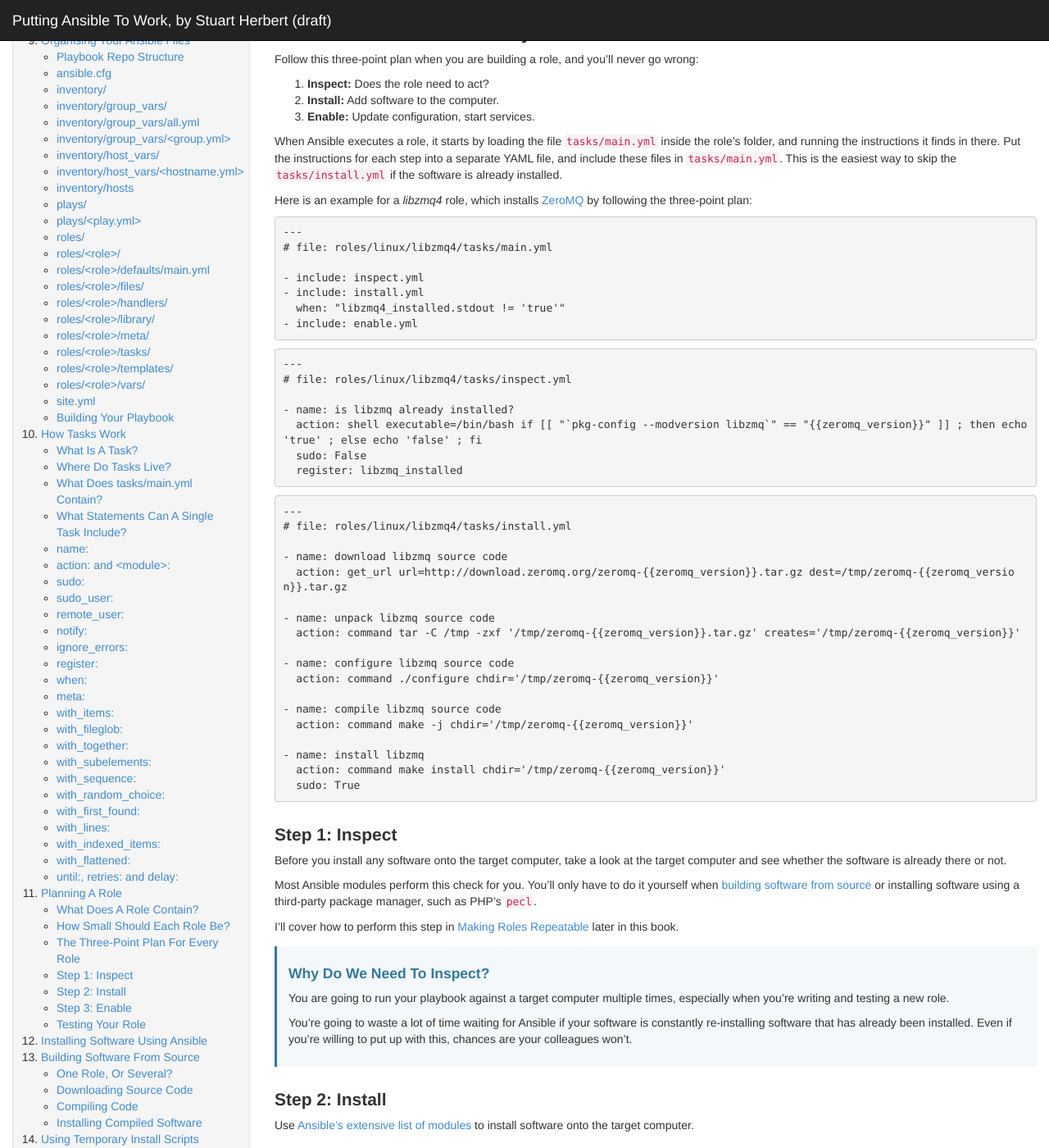
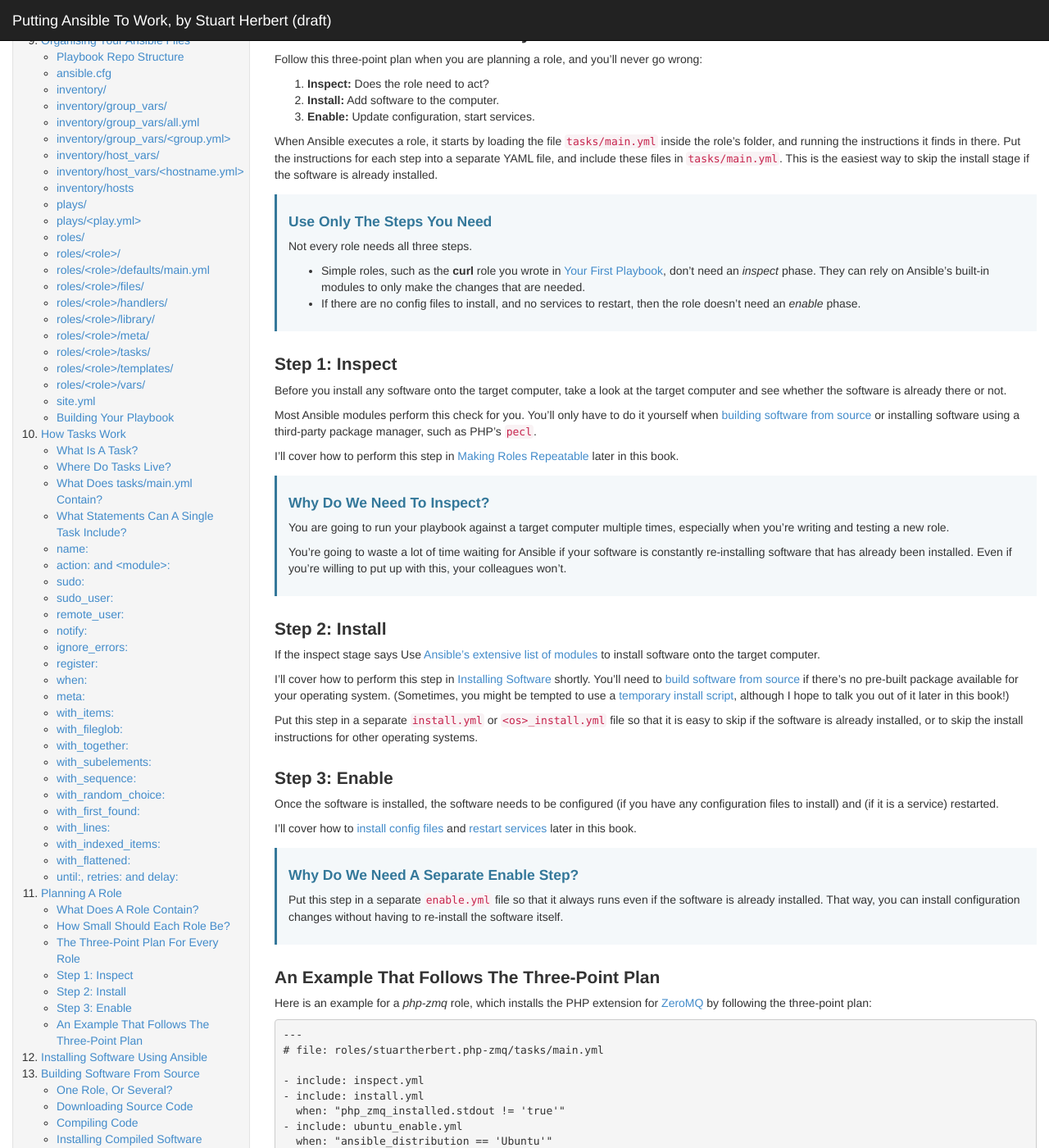
Before and after one commit to stuartherbert/putting-ansible-to-work, a Jekyll site: the page built from planning-a-role.md, in a window 1280 px wide and 1400 px high, scrolled down 1190 px. Shown: the whole window at 82% size. Built offline with Jekyll 4.4.1, drawn with Linux system fonts in a browser that asks for light colours; nearby versions of some CDN libraries; library files that are not in the unit come from our copies; Markdown is read by kramdown in place of the engine named in the settings; comment, search, counter and statistics services are not loaded; some of the changed text lies outside the part shown.

Commit message:
WIP: more work on Planning A Role

```diff
--- a/_includes/sidebar/top-level.html
+++ b/_includes/sidebar/top-level.html
@@ -57,11 +57,11 @@
 <li><a href="preparing-a-computer.html#automating_the_prep_work">Automating The Prep Work</a></li>
 <li><a href="preparing-a-computer.html#ready_to_provision">Ready To Provision</a></li>
 </ul>
-<li><a href="/putting-ansible-to-work/first-playbook.html">Your First Playbook</a></li>
+<li><a href="/putting-ansible-to-work/your-first-playbook.html">Your First Playbook</a></li>
 <ul>
-<li><a href="first-playbook.html#create_your_first_playbook_repo">Create Your First Playbook Repo</a></li>
-<li><a href="first-playbook.html#run_your_first_playbook">Run Your First Playbook</a></li>
-<li><a href="first-playbook.html#what_did_we_just_do">What Did We Just Do?</a></li>
+<li><a href="your-first-playbook.html#create_your_first_playbook_repo">Create Your First Playbook Repo</a></li>
+<li><a href="your-first-playbook.html#run_your_first_playbook">Run Your First Playbook</a></li>
+<li><a href="your-first-playbook.html#what_did_we_just_do">What Did We Just Do?</a></li>
 </ul>
 <li><a href="/putting-ansible-to-work/organising-your-ansible-files.html">Organising Your Ansible Files</a></li>
 <ul>
@@ -125,7 +125,7 @@
 <li><a href="planning-a-role.html#step_1_inspect">Step 1: Inspect</a></li>
 <li><a href="planning-a-role.html#step_2_install">Step 2: Install</a></li>
 <li><a href="planning-a-role.html#step_3_enable">Step 3: Enable</a></li>
-<li><a href="planning-a-role.html#testing_your_role">Testing Your Role</a></li>
+<li><a href="planning-a-role.html#an_example_that_follows_the_threepoint_plan">An Example That Follows The Three-Point Plan</a></li>
 </ul>
 <li><a href="/putting-ansible-to-work/installing-software.html">Installing Software Using Ansible</a></li>
 <li><a href="/putting-ansible-to-work/building-software-from-source.html">Building Software From Source</a></li>
--- a/planning-a-role.md
+++ b/planning-a-role.md
@@ -34,10 +34,10 @@ Each role should do a single job, and no more.  It might install a command-line
 
 Here are some examples from [my ansible-playbooks repo on GitHub](https://github.com/stuartherbert/ansible-playbooks):
 
-* git
-* hubflow
-* nodejs
-* redis2-server
+* stuartherbert.git
+* stuartherbert.hubflow
+* stuartherbert.nodejs
+* stuartherbert.redis2-server
 
 Each of these roles installs a single software package.  In the case of the _git_ role, it's very trivial, and hardly seems worth the effort.  But here's the thing: small roles are the easiest to reuse.
 
@@ -55,59 +55,22 @@ Just as your code should be modular, so should the roles in your playbook.
 
 ## The Three-Point Plan For Every Role
 
-Follow this three-point plan when you are building a role, and you'll never go wrong:
+Follow this three-point plan when you are planning a role, and you'll never go wrong:
 
 1. __Inspect:__ Does the role need to act?
 1. __Install:__ Add software to the computer.
 1. __Enable:__ Update configuration, start services.
 
-When Ansible executes a role, it starts by loading the file `tasks/main.yml` inside the role's folder, and running the instructions it finds in there.  Put the instructions for each step into a separate YAML file, and include these files in `tasks/main.yml`.  This is the easiest way to skip the `tasks/install.yml` if the software is already installed.
+When Ansible executes a role, it starts by loading the file `tasks/main.yml` inside the role's folder, and running the instructions it finds in there.  Put the instructions for each step into a separate YAML file, and include these files in `tasks/main.yml`.  This is the easiest way to skip the install stage if the software is already installed.
 
-Here is an example for a _libzmq4_ role, which installs [ZeroMQ](http://zeromq.org) by following the three-point plan:
+<div class="callout info" markdown="1">
+#### Use Only The Steps You Need
 
-{% raw %}
+Not every role needs all three steps.
 
-<pre>
----
-# file: roles/linux/libzmq4/tasks/main.yml
-
-- include: inspect.yml
-- include: install.yml
-  when: "libzmq4_installed.stdout != 'true'"
-- include: enable.yml
-</pre>
-
-<pre>
----
-# file: roles/linux/libzmq4/tasks/inspect.yml
-
-- name: is libzmq already installed?
-  action: shell executable=/bin/bash if [[ "`pkg-config --modversion libzmq`" == "{{zeromq_version}}" ]] ; then echo 'true' ; else echo 'false' ; fi
-  sudo: False
-  register: libzmq_installed
-</pre>
-
-<pre>
----
-# file: roles/linux/libzmq4/tasks/install.yml
-
-- name: download libzmq source code
-  action: get_url url=http://download.zeromq.org/zeromq-{{zeromq_version}}.tar.gz dest=/tmp/zeromq-{{zeromq_version}}.tar.gz
-
-- name: unpack libzmq source code
-  action: command tar -C /tmp -zxf '/tmp/zeromq-{{zeromq_version}}.tar.gz' creates='/tmp/zeromq-{{zeromq_version}}'
-
-- name: configure libzmq source code
-  action: command ./configure chdir='/tmp/zeromq-{{zeromq_version}}'
-
-- name: compile libzmq source code
-  action: command make -j chdir='/tmp/zeromq-{{zeromq_version}}'
-
-- name: install libzmq
-  action: command make install chdir='/tmp/zeromq-{{zeromq_version}}'
-  sudo: True
-</pre>
-{% endraw %}
+* Simple roles, such as the __curl__ role you wrote in [Your First Playbook](your-first-playbook.html), don't need an _inspect_ phase.  They can rely on Ansible's built-in modules to only make the changes that are needed.
+* If there are no config files to install, and no services to restart, then the role doesn't need an _enable_ phase.
+</div>
 
 ## Step 1: Inspect
 
@@ -122,19 +85,78 @@ I'll cover how to perform this step in [Making Roles Repeatable](making-roles-re
 
 You are going to run your playbook against a target computer multiple times, especially when you're writing and testing a new role.
 
-You're going to waste a lot of time waiting for Ansible if your software is constantly re-installing software that has already been installed.  Even if you're willing to put up with this, chances are your colleagues won't.
+You're going to waste a lot of time waiting for Ansible if your software is constantly re-installing software that has already been installed.  Even if you're willing to put up with this, your colleagues won't.
 </div>
 
 ## Step 2: Install
 
-Use [Ansible's extensive list of modules](http://docs.ansible.com/modules_by_category.html) to install software onto the target computer.
+If the inspect stage says Use [Ansible's extensive list of modules](http://docs.ansible.com/modules_by_category.html) to install software onto the target computer.
+
+I'll cover how to perform this step in [Installing Software](installing-software.html) shortly.  You'll need to [build software from source](building-software-from-source.html) if there's no pre-built package available for your operating system.  (Sometimes, you might be tempted to use a [temporary install script](temporary-install-scripts.html), although I hope to talk you out of it later in this book!)
+
+Put this step in a separate `install.yml` or `<os>_install.yml` file so that it is easy to skip if the software is already installed, or to skip the install instructions for other operating systems.
 
 ## Step 3: Enable
 
 Once the software is installed, the software needs to be configured (if you have any configuration files to install) and (if it is a service) restarted.
 
-Put this in a separate `enable.yml` file so that it always runs even if the software is already installed.  That way, you can install configuration changes without having to re-install the software itself.
+I'll cover how to [install config files](working-with-config-files.html) and [restart services](restarting-services.html) later in this book.
 
-[Installing config files](working-with-config-files.html) and [restarting services](restarting-services.html) are covered in detail in their own chapters.
+<div class="callout info" markdown="1">
+#### Why Do We Need A Separate Enable Step?
 
-## Testing Your Role
+Put this step in a separate `enable.yml` file so that it always runs even if the software is already installed.  That way, you can install configuration changes without having to re-install the software itself.
+</div>
+
+## An Example That Follows The Three-Point Plan
+
+Here is an example for a _php-zmq_ role, which installs the PHP extension for [ZeroMQ](http://zeromq.org) by following the three-point plan:
+
+{% raw %}
+
+<pre>
+---
+# file: roles/stuartherbert.php-zmq/tasks/main.yml
+
+- include: inspect.yml
+- include: install.yml
+  when: "php_zmq_installed.stdout != 'true'"
+- include: ubuntu_enable.yml
+  when: "ansible_distribution == 'Ubuntu'"
+</pre>
+
+<pre>
+---
+# file: roles/stuartherbert.php-zmq/tasks/inspect.yml
+
+- name: is PHP zmq extension installed?
+  shell: executable=/bin/bash if `pecl list zmq > /dev/null 2>&amp;1` ; then echo true ; else echo false ; fi
+  register: php_zmq_installed
+
+- name: is PHP zmq extension installed and enabled?
+  shell: executable=/bin/bash if `php -m | grep zmq > /dev/null 2>&amp;1` ; then echo true ; else echo false ; fi
+  register: php_zmq_enabled
+</pre>
+
+<pre>
+---
+# file: roles/stuartherbert.php-zmq/tasks/install.yml
+
+- name: install zmq pecl module
+  shell: pecl install zmq-{{php_zmq_version}}
+  sudo: True
+</pre>
+
+<pre>
+---
+# file: roles/stuartherbert.php-zmq/tasks/ubuntu_enable.yml
+
+- name: "Ubuntu: enable PHP zmq extension"
+  copy:
+    src: zmq.ini
+    dest: /etc/php5/mods-available/zmq.ini
+  sudo: True
+  notify:
+  - php5enmod zmq
+</pre>
+{% endraw %}
--- a/toc.json
+++ b/toc.json
@@ -8,7 +8,7 @@
 		"key-concepts",
 		"installing-ansible",
 		"preparing-a-computer",
-		"first-playbook",
+		"your-first-playbook",
 		"organising-your-ansible-files",
 		"how-tasks-work",
 		"planning-a-role",
```
Also changed, not shown: introduction.md (+1 -1 lines), key-concepts.md (+1 -1 lines), organising-your-ansible-files.md (+1 -1 lines), preparing-a-computer.md (+1 -1 lines), your-first-playbook.md (renamed from first-playbook.md).
